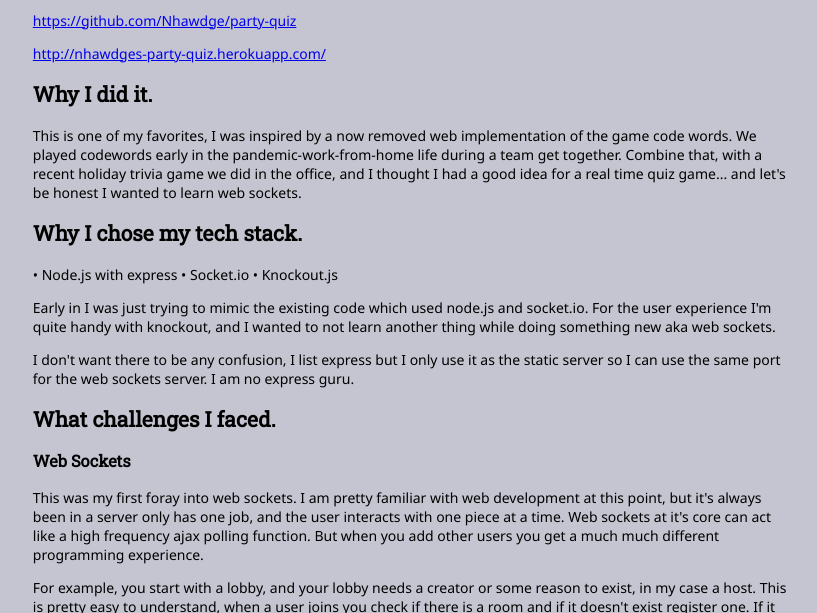
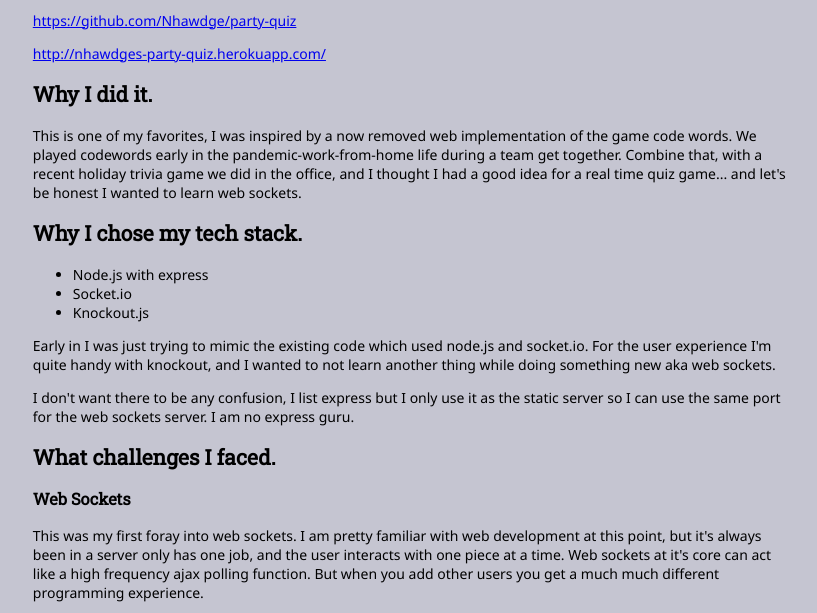
Before and after one commit to Nhawdge/nhawdge-netlify, a Gatsby site: page /blog/party-quiz-post-mortem/ in a window 1280 px wide. Shown: the part 141-754 px from the top of the page, without its empty margins (228-1045 px from the left). Built offline with nearby package versions, Linux system fonts and the light colour scheme; Gatsby itself is replaced by a stand-in of ours; some packages are replaced by stand-ins of ours.

Commit message:
Update Blog “party-quiz-post-mortem”

```diff
--- a/content/blog/party-quiz-post-mortem.md
+++ b/content/blog/party-quiz-post-mortem.md
@@ -8,38 +8,23 @@ https://github.com/Nhawdge/party-quiz
 
 http://nhawdges-party-quiz.herokuapp.com/
 
-
-
 ## Why I did it.
-
-
 
 This is one of my favorites, I was inspired by a now removed web implementation of the game code words. We played codewords early in the pandemic-work-from-home life during a team get together. Combine that, with a recent holiday trivia game we did in the office, and I thought I had a good idea for a real time quiz game... and let's be honest I wanted to learn web sockets.
 
-
-
 ## Why I chose my tech stack.
 
-
-
-• Node.js with express
-• Socket.io
-• Knockout.js
-
-
+* Node.js with express
+* Socket.io
+* Knockout.js
 
 Early in I was just trying to mimic the existing code which used node.js and socket.io. For the user experience I'm quite handy with knockout, and I wanted to not learn another thing while doing something new aka web sockets.
 
 I don't want there to be any confusion, I list express but I only use it as the static server so I can use the same port for the web sockets server. I am no express guru.
 
-
 ## What challenges I faced.
 
-
-
 ### Web Sockets
-
-
 
 This was my first foray into web sockets. I am pretty familiar with web development at this point, but it's always been in a server only has one job, and the user interacts with one piece at a time. Web sockets at it's core can act like a high frequency ajax polling function. But when you add other users you get a much much different programming experience.
 
@@ -49,26 +34,15 @@ This is easily the biggest hurdle I faced. At the time my state management skill
 
 Having solid experience with event driven languages is very helpful before you start web sockets.
 
-
-
 ### Question types
-
-
 
 Back in December pre pandemic, my company had a holiday party. The most popular party game was a simple holiday trivia quiz. Obviously this would be way easy I mean it's just a couple inputs no big deal. Until I started to pick it apart.
 
 One question is to say which year a movie came out. Now you can easily make that multiple choice, but more often than not, multiple choice gives you the power of deduction. The original quiz had only a blank line. So I added a range slider. Well you can't just have 1-3000 that's hard to narrow down, so I set restrictions. Now I could put it between 1950 and the current year. That is a much better experience. A couple questions later was to guess the number of Xmas trees in the office. I was able to reuse my limits to make it reasonable numbers. What a great solution.
 
-
-
 Another weird issue is always how nitpicky you can get with answers, when asking the names of Santa's reindeer, how many wrong answers do you include in a check box scenario? Do you limit them? Do you only count correct answers? Should this be an input and we check spelling? I don't know most of these answers. Probably a better question for an education expert.
 
-
-
-
 ## What it looks like when finished.
-
-
 
 Well right now I've put it on the back burner with like everything else. It's hard to find time to get my brain into the right context I need for debugging everything. If you run it right now it's a solid tech demo and you can even try it on Heroku today.
 
```
